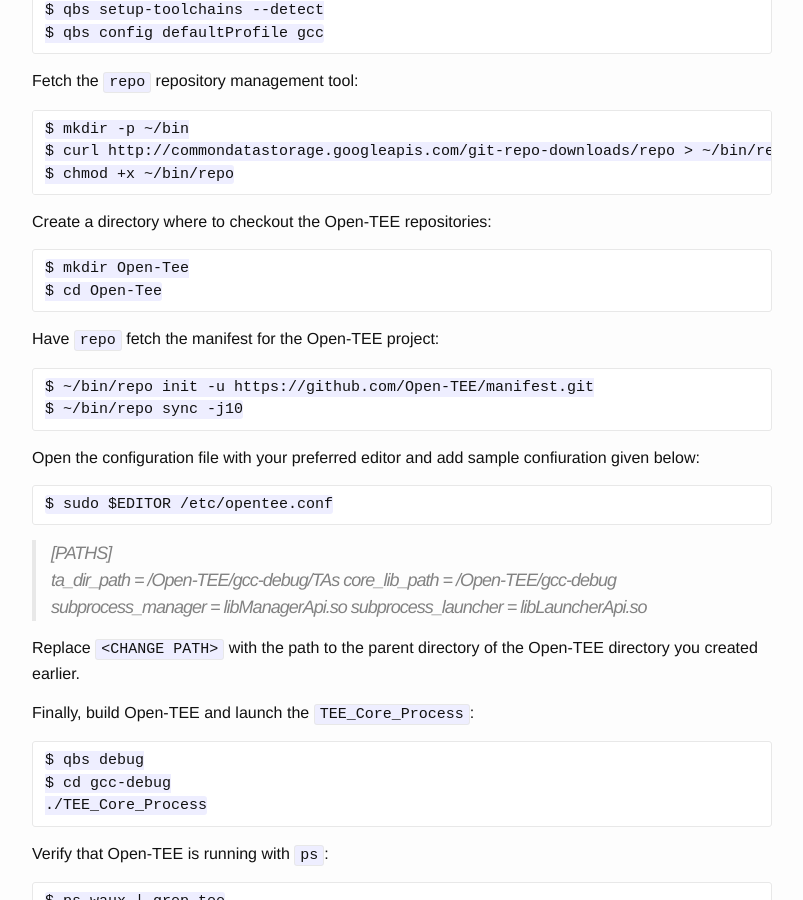
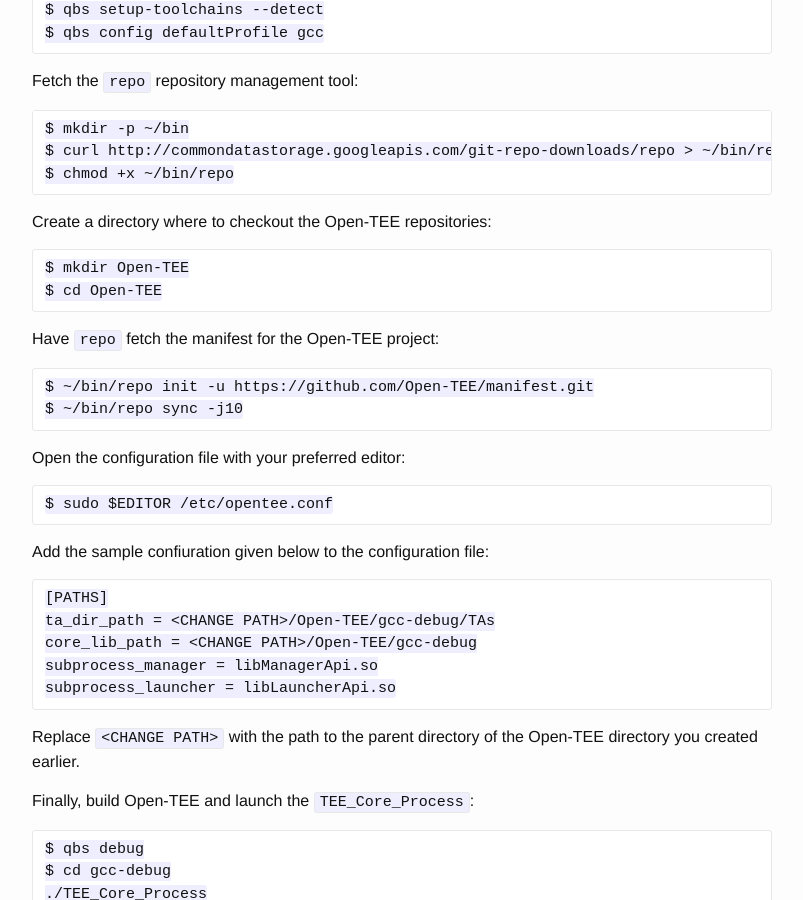
Before and after one commit to Open-TEE/Open-Tee.github.io, a Jekyll site: the page built from tutorial.md, in a window 1280 px wide and 900 px high, scrolled down 620 px. Shown: the whole window, without its empty margins (238-1041 px from the left). Built offline with Jekyll 4.4.1, drawn with Linux system fonts in a browser that asks for light colours.

Commit message:
Fix sample configuration formatting and directory name
Signed-off-by: Thomas Nyman <thomas.nyman@aalto.fi>

```diff
--- a/tutorial.md
+++ b/tutorial.md
@@ -38,23 +38,25 @@ Fetch the `repo` repository management tool:
 
 Create a directory where to checkout the Open-TEE repositories:
 
-    $ mkdir Open-Tee
-    $ cd Open-Tee
+    $ mkdir Open-TEE
+    $ cd Open-TEE
 
 Have `repo` fetch the manifest for the Open-TEE project:
 
     $ ~/bin/repo init -u https://github.com/Open-TEE/manifest.git
     $ ~/bin/repo sync -j10
 
-Open the configuration file with your preferred editor and add sample confiuration given below:
+Open the configuration file with your preferred editor:
 
     $ sudo $EDITOR /etc/opentee.conf
 
-> [PATHS]
-> ta_dir_path = <CHANGE PATH>/Open-TEE/gcc-debug/TAs
-> core_lib_path = <CHANGE PATH>/Open-TEE/gcc-debug
-> subprocess_manager = libManagerApi.so
-> subprocess_launcher = libLauncherApi.so
+Add the sample confiuration given below to the configuration file:
+
+    [PATHS]
+    ta_dir_path = <CHANGE PATH>/Open-TEE/gcc-debug/TAs
+    core_lib_path = <CHANGE PATH>/Open-TEE/gcc-debug
+    subprocess_manager = libManagerApi.so
+    subprocess_launcher = libLauncherApi.so
 
 Replace `<CHANGE PATH>` with the path to the parent directory of the Open-TEE directory you created earlier.
 
```
